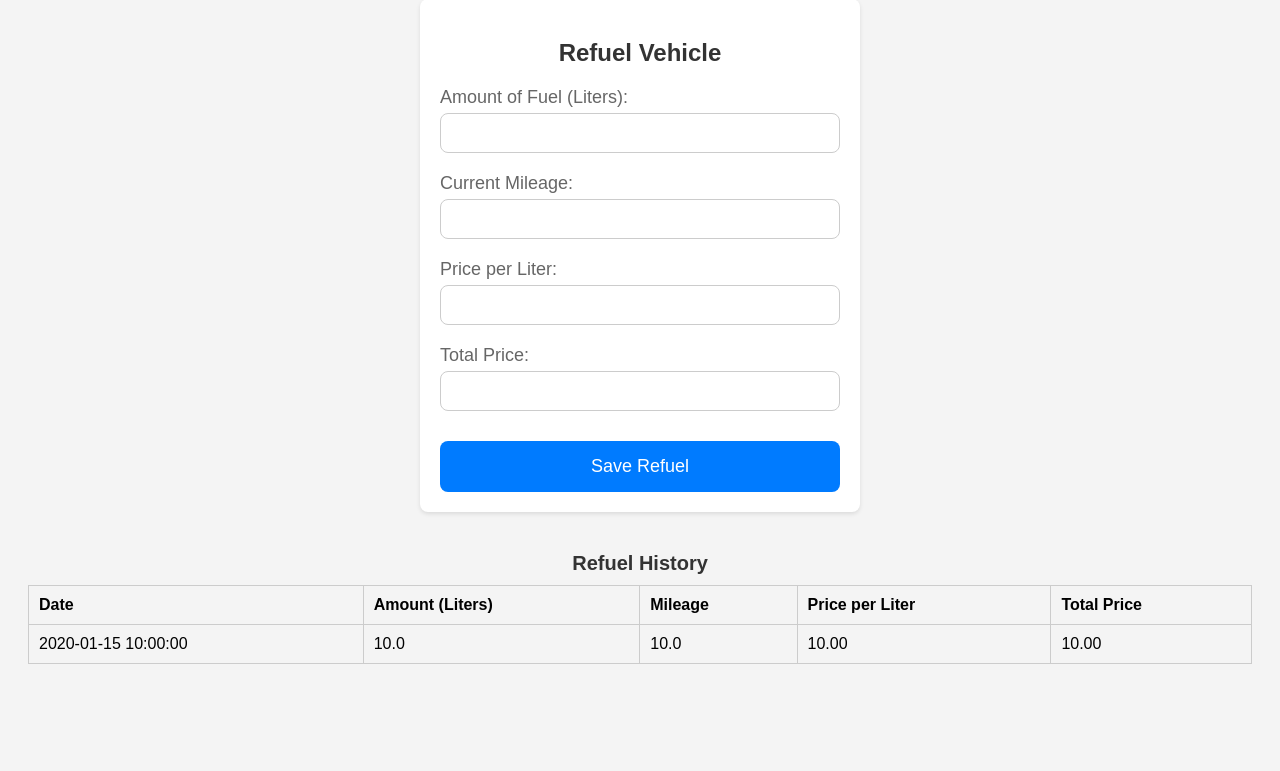
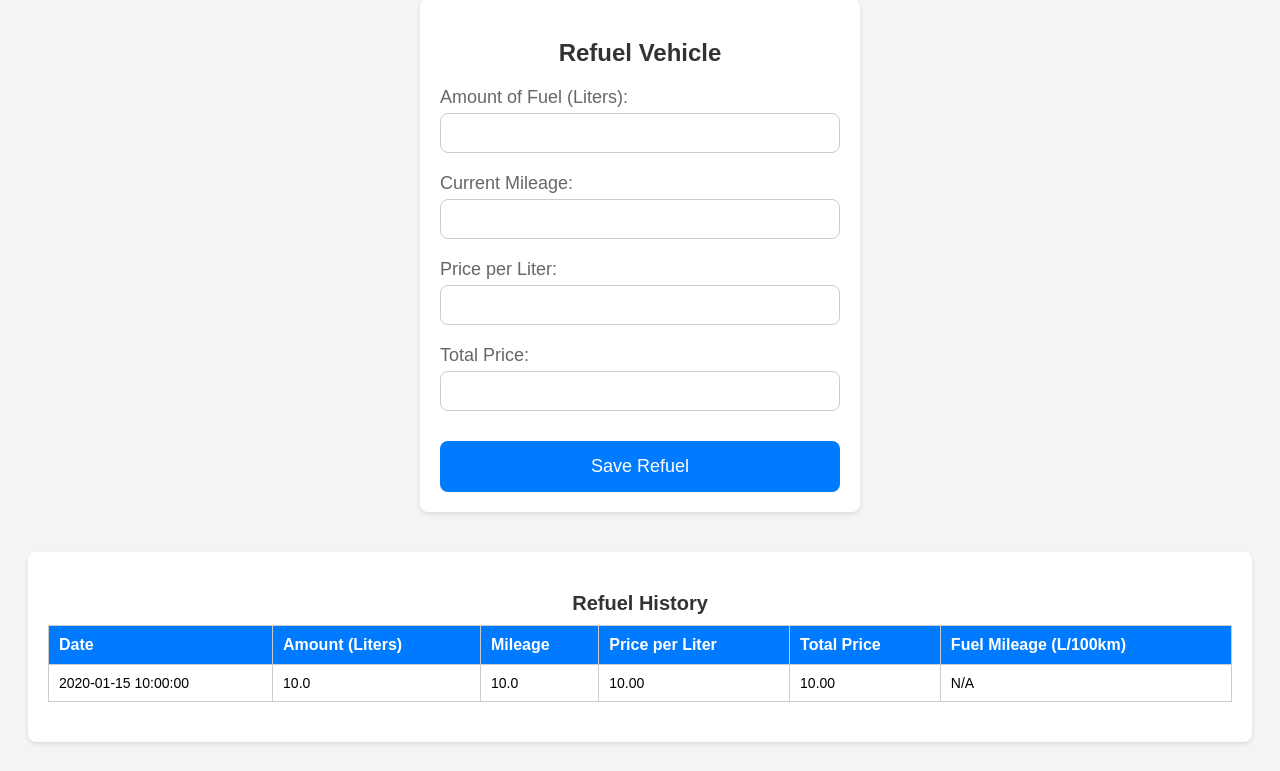
Before and after one commit to Samolet0489/CarManager, a Flask app: page /fuel_vehicle/1 in a window 1280 px wide. Shown: the part 29-800 px from the top of the page. Run offline with Flask 3, Linux system fonts and the light colour scheme; tables that the repository leaves empty hold one stand-in row (values such as "Sample post").

Commit message:
working on the fuel

```diff
--- a/src/templates/fuel.html
+++ b/src/templates/fuel.html
@@ -69,6 +69,10 @@
 
         .history-container {
             margin-top: 40px;
+            background-color: #fff;
+            border-radius: 8px;
+            box-shadow: 0 2px 4px rgba(0, 0, 0, 0.1);
+            padding: 20px;
         }
 
         .history-container h3 {
@@ -91,10 +95,21 @@
         }
 
         .history-table th {
-            background-color: #f4f4f4;
+            background-color: #007bff;
+            color: #fff;
+            font-size: 16px;
+        }
+
+        .history-table td {
+            font-size: 14px;
+        }
+
+        .history-table tr:nth-child(even) {
+            background-color: #f9f9f9;
         }
     </style>
     <script>
+<!--        I borrowed some code from the internet-->
         function calculateTotal() {
             var amount = parseFloat(document.getElementById('amount').value) || 0;
             var pricePerLiter = parseFloat(document.getElementById('price-per-liter').value) || 0;
@@ -132,9 +147,11 @@
                     <th>Mileage</th>
                     <th>Price per Liter</th>
                     <th>Total Price</th>
+                    <th>Fuel Mileage (L/100km)</th>
                 </tr>
             </thead>
             <tbody>
+                {% set prev_mileage = None %}
                 {% for refuel in refuel_history %}
                 <tr>
                     <td>{{ refuel.timestamp.strftime('%Y-%m-%d %H:%M:%S') }}</td>
@@ -142,7 +159,15 @@
                     <td>{{ refuel.mileage }}</td>
                     <td>{{ '%.2f' | format(refuel.price_per_liter) }}</td>
                     <td>{{ '%.2f' | format(refuel.total_price) }}</td>
+                    <td>
+                        {% if prev_mileage is not none %}
+                            {{ '%.1f' | format((refuel.amount / (refuel.mileage - prev_mileage)) * 100) }}
+                        {% else %}
+                            N/A
+                        {% endif %}
+                    </td>
                 </tr>
+                {% set prev_mileage = refuel.mileage %}
                 {% endfor %}
             </tbody>
         </table>
```
